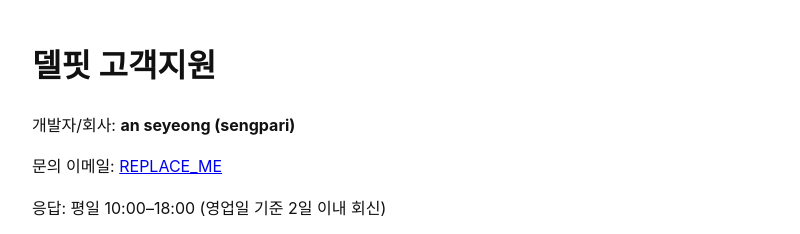
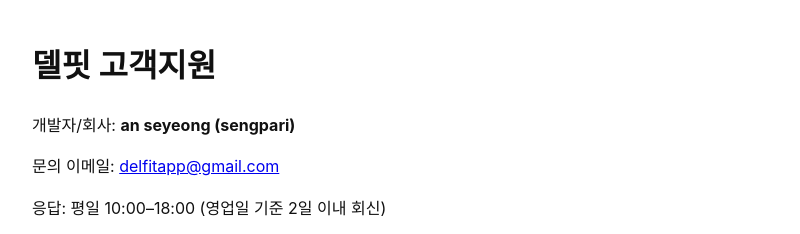
Before and after one commit to sengpari/delfit-app-site, a plain HTML site: page support.html in a window 1280 px wide. Shown: the top 234 px of the page, without its empty margins (228-1028 px from the left). Drawn offline with Linux system fonts and the light colour scheme.

Commit message:
Update support.html

```diff
--- a/support.html
+++ b/support.html
@@ -5,7 +5,7 @@
 </head><body>
 <h1>델핏 고객지원</h1>
 <p>개발자/회사: <strong>an seyeong (sengpari)</strong></p>
-<p>문의 이메일: <a href="mailto:REPLACE_ME">REPLACE_ME</a></p><!-- ← 여기에 네 실제 지원 이메일 입력 -->
+<p>문의 이메일: <a href="mailto:delfitapp@gmail.com">delfitapp@gmail.com</a></p><!-- ← 여기에 네 실제 지원 이메일 입력 -->
 <p>응답: 평일 10:00–18:00 (영업일 기준 2일 이내 회신)</p>
 <p>앱 버전: <strong>v1.0.0</strong> · 번들ID: <code>com.example.workoutRoutineApp</code></p>
 <p>FAQ 안내: 실행/로그인 불가, 알림 미수신, 동기화 오류 등은 증상·시각·기기모델·iOS 버전을 메일에 적어주세요.</p>
```
